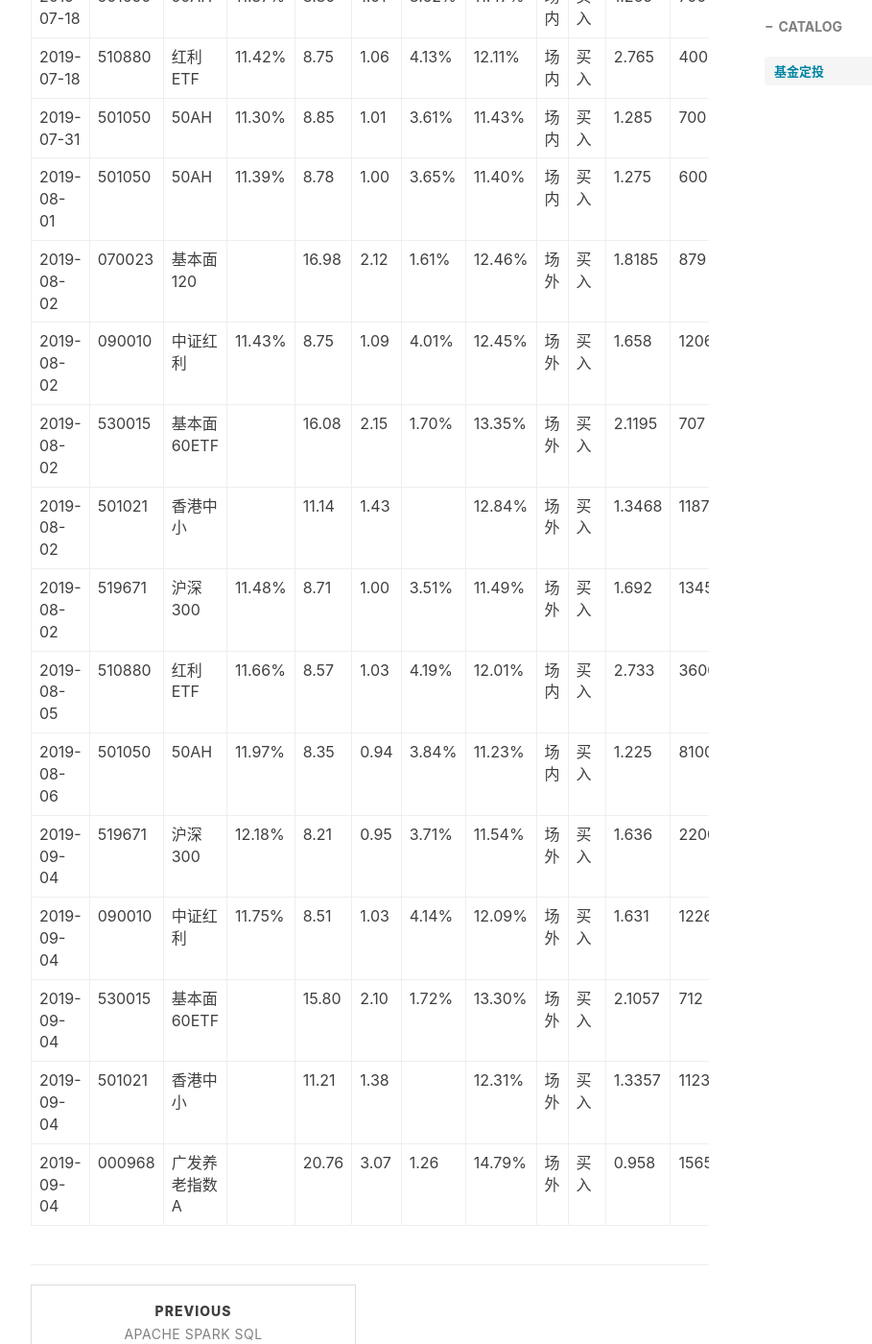
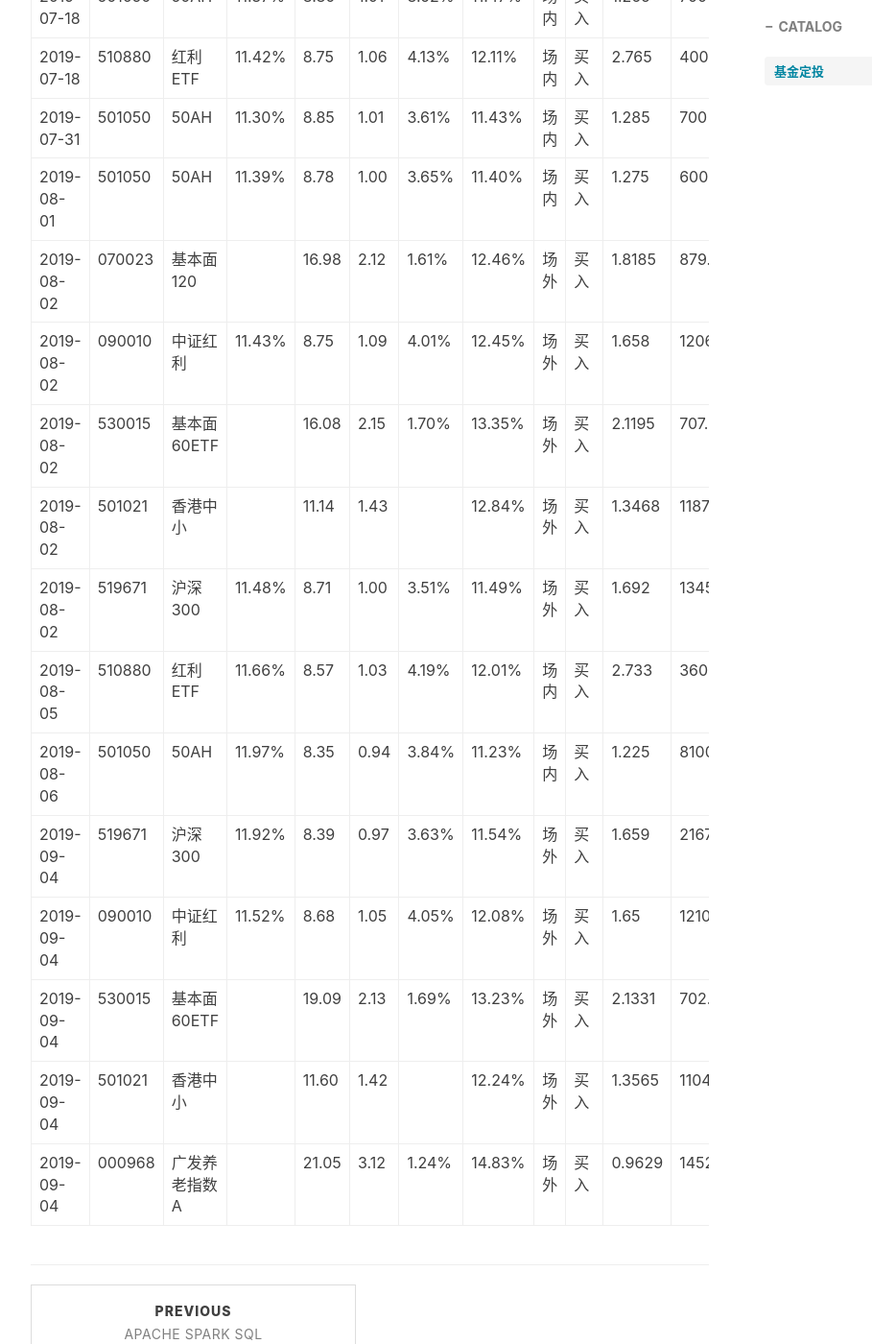
Before and after one commit to shoppingwang/shoppingwang.github.io, a Jekyll site: the page built from _posts/2019-07-02-investment-records.md, in a window 1280 px wide and 1400 px high, scrolled down 1347 px. Shown: the whole window at 96% size, without its empty margins (233-1142 px from the left). Built offline with Jekyll 4.4.1, drawn with Linux system fonts in a browser that asks for light colours; nearby versions of some CDN libraries; comment, search, counter and statistics services are not loaded.

Commit message:
Investment on 9/4

```diff
--- a/_posts/2019-07-02-investment-records.md
+++ b/_posts/2019-07-02-investment-records.md
@@ -30,15 +30,15 @@
 | 2019-07-18 | 510880 | 红利ETF | 11.42% | 8.75 | 1.06 | 4.13% | 12.11% | 场内 | 买入 | 2.765 | 400 |  |
 | 2019-07-31 | 501050 | 50AH | 11.30% | 8.85 | 1.01 | 3.61% | 11.43% | 场内 | 买入 | 1.285 | 700 |  |
 | 2019-08-01 | 501050 | 50AH | 11.39% | 8.78 | 1.00 | 3.65% | 11.40% | 场内 | 买入 | 1.275 | 600 |  |
-| 2019-08-02 | 070023 | 基本面120 |  | 16.98 | 2.12 | 1.61% | 12.46% | 场外 | 买入 | 1.8185 | 879 |  |
-| 2019-08-02 | 090010 | 中证红利 | 11.43% | 8.75 | 1.09 | 4.01% | 12.45% | 场外 | 买入 | 1.658 | 1206 |  |
-| 2019-08-02 | 530015 |基本面60ETF |  | 16.08 | 2.15 | 1.70% | 13.35% | 场外 | 买入 | 2.1195 | 707 |  |
+| 2019-08-02 | 070023 | 基本面120 |  | 16.98 | 2.12 | 1.61% | 12.46% | 场外 | 买入 | 1.8185 | 879.86 |  |
+| 2019-08-02 | 090010 | 中证红利 | 11.43% | 8.75 | 1.09 | 4.01% | 12.45% | 场外 | 买入 | 1.658 | 1206.28 |  |
+| 2019-08-02 | 530015 |基本面60ETF |  | 16.08 | 2.15 | 1.70% | 13.35% | 场外 | 买入 | 2.1195 | 707.72 |  |
 | 2019-08-02 | 501021 | 香港中小 |  | 11.14 | 1.43 |  | 12.84% | 场外 | 买入 | 1.3468 | 1187.96 |  |
-| 2019-08-02 | 519671 | 沪深300 | 11.48% | 8.71 | 1.00 | 3.51% | 11.49% | 场外 | 买入 | 1.692 | 1345 |  |
+| 2019-08-02 | 519671 | 沪深300 | 11.48% | 8.71 | 1.00 | 3.51% | 11.49% | 场外 | 买入 | 1.692 | 1345.71 |  |
 | 2019-08-05 | 510880 | 红利ETF | 11.66% | 8.57 | 1.03 | 4.19% | 12.01% | 场内 | 买入 | 2.733 | 3600 |  |
 | 2019-08-06 | 501050 | 50AH | 11.97% | 8.35 | 0.94 | 3.84% | 11.23% | 场内 | 买入 | 1.225 | 8100 |  |
-| 2019-09-04 | 519671 | 沪深300 | 12.18% | 8.21 | 0.95 | 3.71% | 11.54% | 场外 | 买入 | 1.636 | 2200 |  |
-| 2019-09-04 | 090010 | 中证红利 | 11.75% | 8.51 | 1.03 | 4.14% | 12.09% | 场外 | 买入 | 1.631 | 1226 |  |
-| 2019-09-04 | 530015 |基本面60ETF |  | 15.80 | 2.10 | 1.72% | 13.30% | 场外 | 买入 | 2.1057 | 712 |  |
-| 2019-09-04 | 501021 | 香港中小 |  | 11.21 | 1.38 |  | 12.31% | 场外 | 买入 | 1.3357 | 1123 |  |
-| 2019-09-04 | 000968 | 广发养老指数A |  | 20.76 | 3.07 | 1.26 | 14.79% | 场外 | 买入 | 0.958 | 1565 |  |
+| 2019-09-04 | 519671 | 沪深300 | 11.92% | 8.39 | 0.97 | 3.63% | 11.54% | 场外 | 买入 | 1.659 | 2167.38 |  |
+| 2019-09-04 | 090010 | 中证红利 | 11.52% | 8.68 | 1.05 | 4.05% | 12.08% | 场外 | 买入 | 1.65 | 1210.67 |  |
+| 2019-09-04 | 530015 |基本面60ETF |  | 19.09 | 2.13 | 1.69% | 13.23% | 场外 | 买入 | 2.1331 | 702.15 |  |
+| 2019-09-04 | 501021 | 香港中小 |  | 11.60 | 1.42 |  | 12.24% | 场外 | 买入 | 1.3565 | 1104.68 |  |
+| 2019-09-04 | 000968 | 广发养老指数A |  | 21.05 | 3.12 | 1.24% | 14.83% | 场外 | 买入 | 0.9629 | 1452.2 | 正常 |
```
